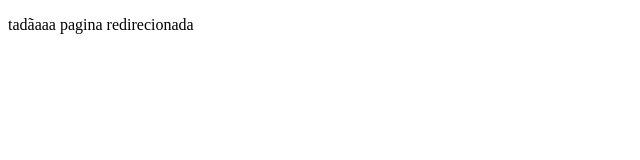
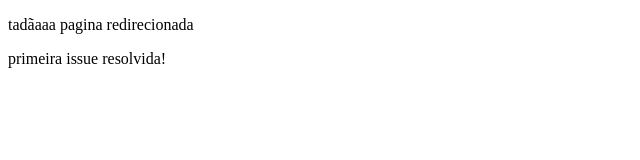
Before and after one commit to Rodrigo-4951/aula_branches, a plain HTML site: page pagina2.html in a window 1280 px wide. Shown: the whole page, without its empty margins (0-640 px from the left). Drawn offline with Linux system fonts and the light colour scheme.

Commit message:
issue resolvida 1

```diff
--- a/pagina2.html
+++ b/pagina2.html
@@ -7,5 +7,6 @@
 </head>
 <body>
     <p>tadãaaa pagina redirecionada</p>
+    <p>primeira issue resolvida!</p>
 </body>
 </html>
```
